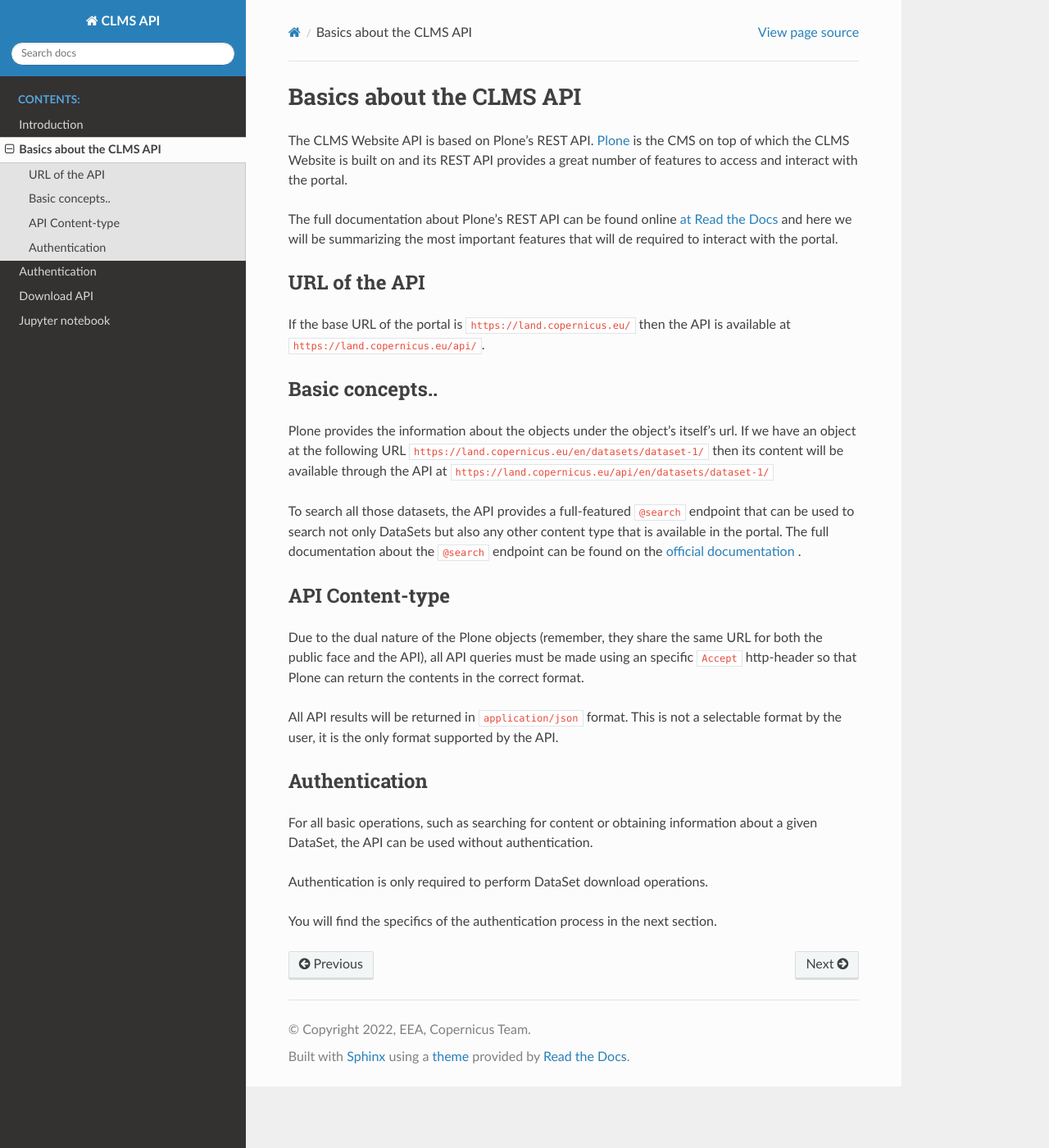
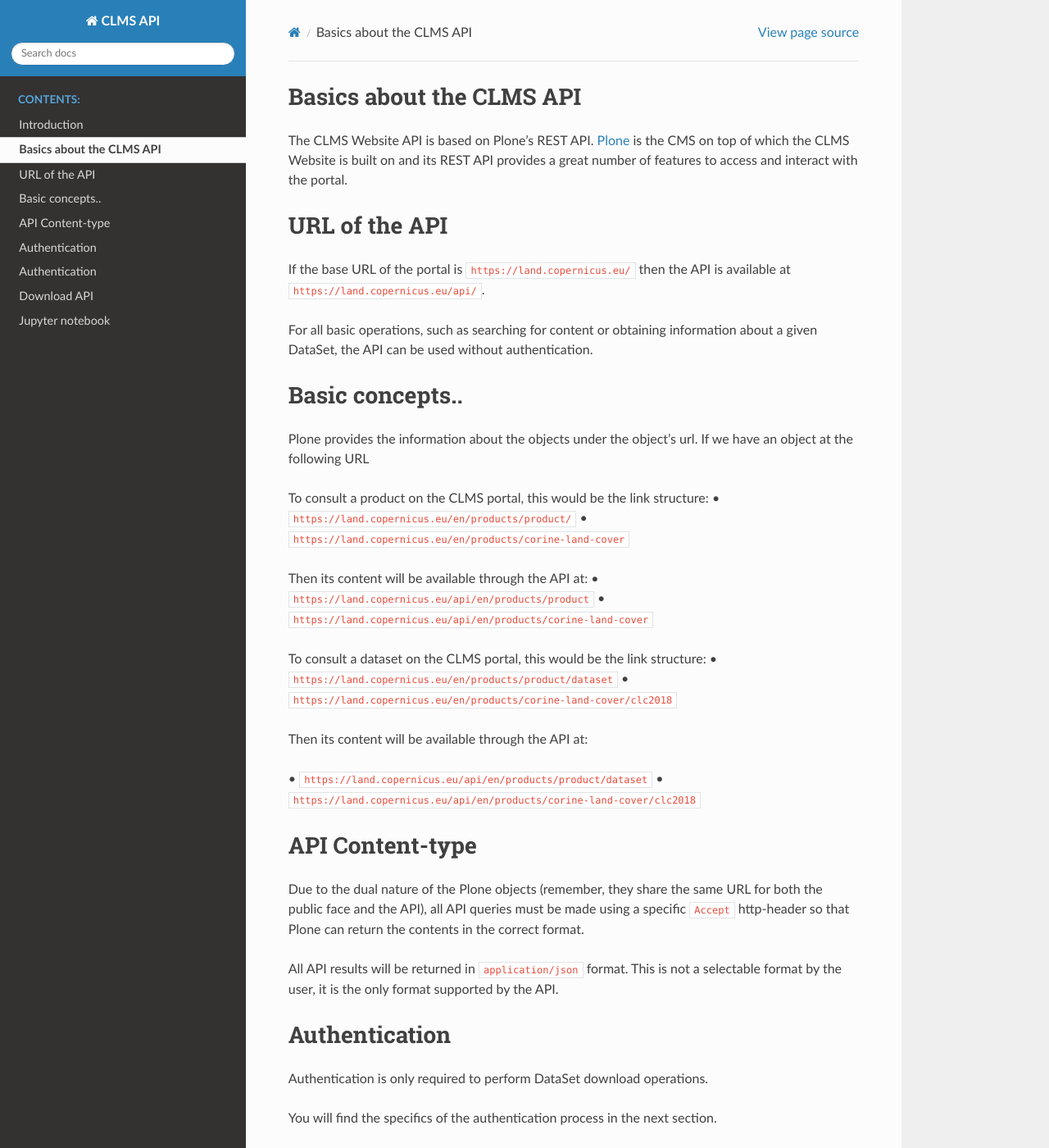
Before and after one commit to eea/clms-api-docs, a Sphinx documentation site: the page built from source/basic.md, in a window 1280 px wide and 1400 px high. Shown: the whole window at 82% size. Built offline with Sphinx 7.4.7 and the Read the Docs theme 3.1.0, drawn with Linux system fonts in a browser that asks for light colours.

Commit message:
basic.md file updated

```diff
--- a/source/basic.md
+++ b/source/basic.md
@@ -1,33 +1,41 @@
 # Basics about the CLMS API
 
-The CLMS Website API is based on Plone's REST API. [Plone](https://plone.org) is the CMS on top of which
-the CLMS Website is built on and its REST API provides a great number of features to access and interact
-with the portal.
+The CLMS Website API is based on Plone's REST API. [Plone](https://plone.org) is the CMS on top of which the CLMS Website is built on and its REST API provides a great number of features to access and interact with the portal.
 
-The full documentation about Plone's REST API can be found online [at Read the Docs](https://plonerestapi.readthedocs.io/en/latest/)
-and here we will be summarizing the most important features that will de required to interact with the portal.
-
-## URL of the API
+# URL of the API
 
 If the base URL of the portal is `https://land.copernicus.eu/` then the API is available at `https://land.copernicus.eu/api/`.
 
-## Basic concepts..
+For all basic operations, such as searching for content or obtaining information about a given DataSet, the API can be used without authentication.
 
-Plone provides the information about the objects under the object's itself's url. If we have an object at the following URL `https://land.copernicus.eu/en/datasets/dataset-1/` then its content will be available through the API at `https://land.copernicus.eu/api/en/datasets/dataset-1/`
+# Basic concepts..
 
-To search all those datasets, the API provides a full-featured `@search` endpoint that can be used to search not only DataSets but also
-any other content type that is available in the portal. The full documentation about the `@search` endpoint can be found on the [official documentation](https://plonerestapi.readthedocs.io/en/latest/endpoints/searching.html) .
+Plone provides the information about the objects under the object's url. If we have an object at the following URL
 
-## API Content-type
+To consult a product on the CLMS portal, this would be the link structure:
+•	`https://land.copernicus.eu/en/products/product/`
+•	`https://land.copernicus.eu/en/products/corine-land-cover`
 
-Due to the dual nature of the Plone objects (remember, they share the same URL for both the public face and the API), all API queries must be made
-using an specific `Accept` http-header so that Plone can return the contents in the correct format.
+Then its content will be available through the API at:
+•	`https://land.copernicus.eu/api/en/products/product`
+•	`https://land.copernicus.eu/api/en/products/corine-land-cover`
+
+To consult a dataset on the CLMS portal, this would be the link structure:
+•	`https://land.copernicus.eu/en/products/product/dataset`
+•	`https://land.copernicus.eu/en/products/corine-land-cover/clc2018`
+
+Then its content will be available through the API at:
+
+•	`https://land.copernicus.eu/api/en/products/product/dataset`
+•	`https://land.copernicus.eu/api/en/products/corine-land-cover/clc2018`
+
+# API Content-type
+
+Due to the dual nature of the Plone objects (remember, they share the same URL for both the public face and the API), all API queries must be made using a specific `Accept` http-header so that Plone can return the contents in the correct format.
 
 All API results will be returned in `application/json` format. This is not a selectable format by the user, it is the only format supported by the API.
 
-## Authentication
-
-For all basic operations, such as searching for content or obtaining information about a given DataSet, the API can be used without authentication.
+# Authentication
 
 Authentication is only required to perform DataSet download operations.
 
```
